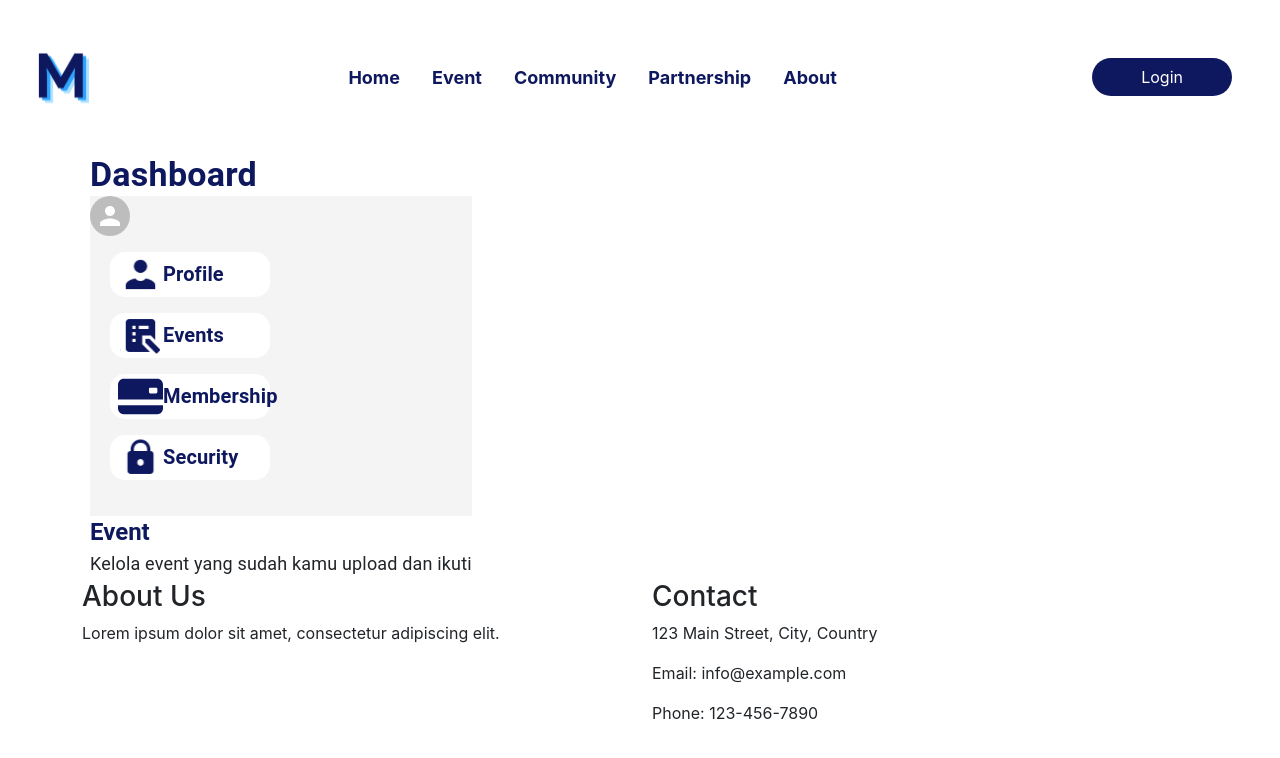
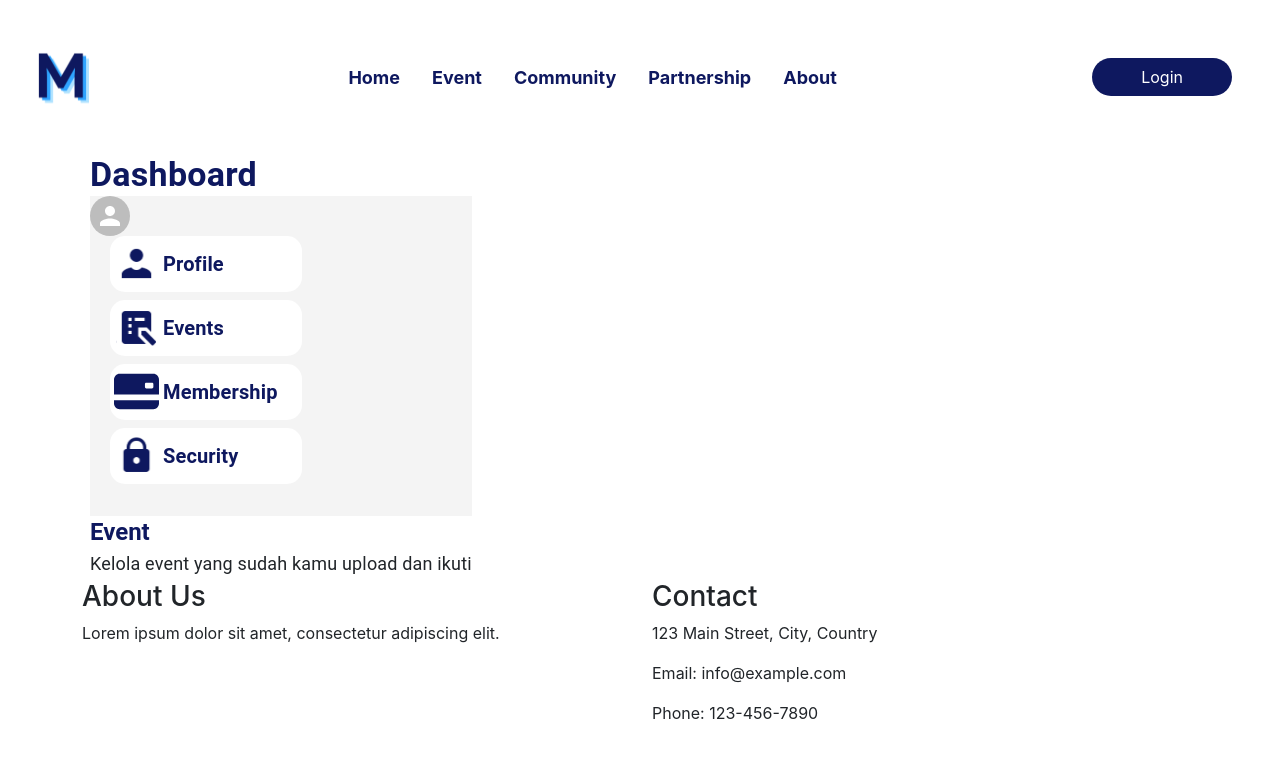
Before and after one commit to mrizalrizky/fe-mudamude-react, a React (Create React App) app: page /profile in a window 1280 px wide. Shown: the top 758 px of the page. Built offline with nearby package versions, Linux system fonts and the light colour scheme.

Commit message:
Adjust DashboardItem size

```diff
--- a/src/components/DashboardItem.jsx
+++ b/src/components/DashboardItem.jsx
@@ -1,18 +1,6 @@
 import React from "react";
 import { Box, styled } from "@mui/system";
-import {
-  Paper,
-  ThemeProvider,
-  createTheme,
-  List,
-  ListItem,
-  ListItemButton,
-  ListItemText,
-  ListItemIcon,
-  ListItemAvatar,
-  Avatar,
-  Typography,
-} from "@mui/material";
+import { Paper, ThemeProvider, createTheme, Typography } from "@mui/material";
 
 import clockIcon from "../assets/icons/ic_clock.svg";
 
@@ -27,15 +15,14 @@ const theme = createTheme({
 const Item = styled(Paper)(({ theme }) => ({
   backgroundColor: theme.palette.mode === "dark" ? "#1A2027" : "white",
   //   ...theme.typography.body2,
-  padding: theme.spacing(1),
+  // padding: theme.spacing(1),
   textAlign: "center",
   color: theme.palette.text.secondary,
-  width: "20vh",
-  marginTop: "1em",
+  width: "12em",
   marginLeft: "20px",
-  //   marginRight: "20px",
-  marginBottom: "1em",
-  height: "45px",
+  marginRight: "20px",
+  marginBottom: "0.5em",
+  height: "3.5em",
   display: "flex",
   alignItems: "center",
   boxShadow: "none",
@@ -46,7 +33,13 @@ export default function DashboardItem(props) {
   return (
     <ThemeProvider theme={theme}>
       <Item>
-        <img src={props.image} width={45} height={45} alt="Icon" />
+        <img
+          src={props.image}
+          width={45}
+          height={45}
+          className="mx-1"
+          alt="Icon"
+        />
         <Typography variant="h6" color={"#0e185f"} fontWeight={600}>
           {props.title}
         </Typography>
```
Also changed, not shown: src/assets/icons/ic_card.svg.
